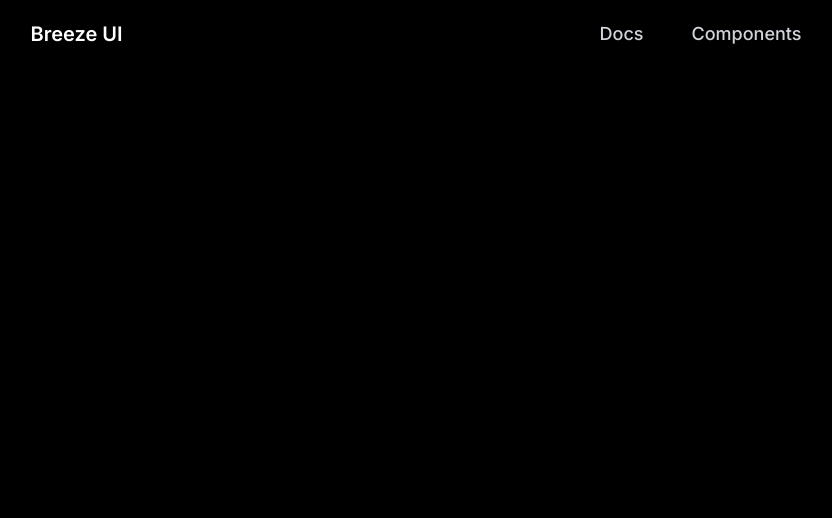
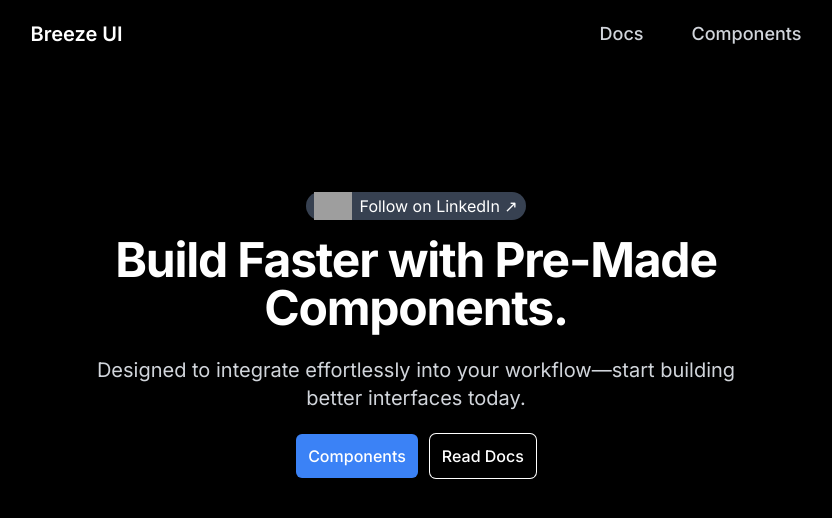
Before and after one commit to apoorvpathak/BreezeUI, a React (Vite) app: page / in a window 1280 px wide. Shown: the top 518 px of the page, without its empty margins (224-1056 px from the left). Built offline with nearby package versions, Linux system fonts and the light colour scheme; grey boxes are pictures that could not be loaded.

Commit message:
create Home

```diff
--- a/src/App.jsx
+++ b/src/App.jsx
@@ -1,3 +1,4 @@
+import Home from "./Components/Home"
 import Navbar from "./Components/Navbar"
 
 function App() {
@@ -5,6 +6,7 @@ function App() {
   return (
     <>
     <Navbar/>
+    <Home/>
     </>
   )
 }
--- /dev/null
+++ b/src/Components/Home.jsx
@@ -0,0 +1,28 @@
+import {Link} from 'react-router-dom';
+
+function Home() {
+    return (
+<>
+    <div className="max-w-4xl mx-auto my-16 text-center px-4 py-16 font-inter">
+        <button className='font-inter text-white mt-4 mb-4 bg-gray-700 px-2 rounded-full'>
+            <div className='flex items-center space-x-2 '>
+            <img src="https://www.svgrepo.com/show/448234/linkedin.svg" className='h-7' alt="" /> <p>Follow on LinkedIn ↗</p>
+            </div>
+        </button>
+        <h1 className="text-4xl md:text-5xl font-bold text-white mb-6 font-inter tracking-tight">
+        Build Faster with Pre-Made Components.
+        </h1>
+        <p className="text-lg md:text-xl text-gray-300 max-w-2xl mx-auto leading-relaxed">
+        Designed to integrate effortlessly into your workflow—start building better interfaces today.
+        </p>
+        <div className='my-3 mt-8 space-x-3'>
+        <Link className='text-white font-medium bg-blue-500 px-3 py-3 rounded-md hover:bg-blue-600'>Components</Link>
+        <Link className='text-white font-medium ring-1 ring-white px-3 py-3 rounded-md hover:font-normal'>Read Docs</Link>
+        </div>
+
+    </div>
+</>
+     );
+}
+
+export default Home;
```
